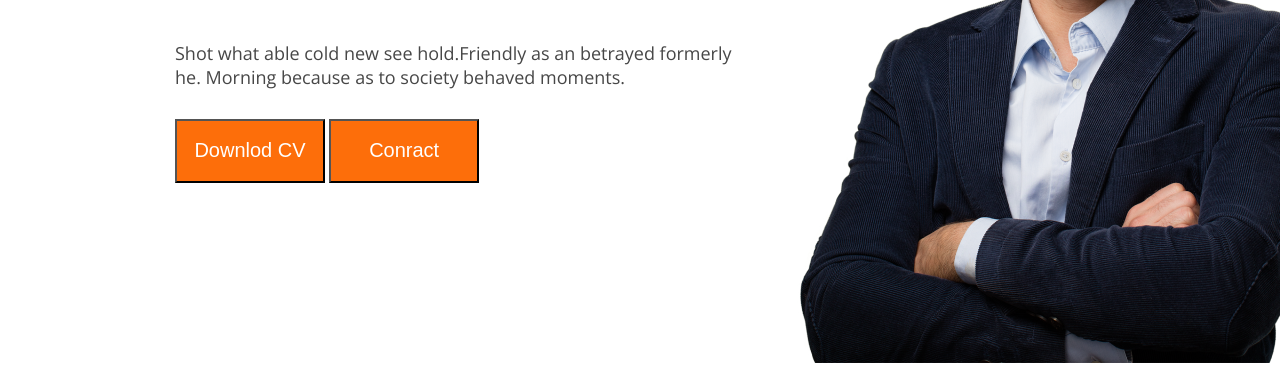
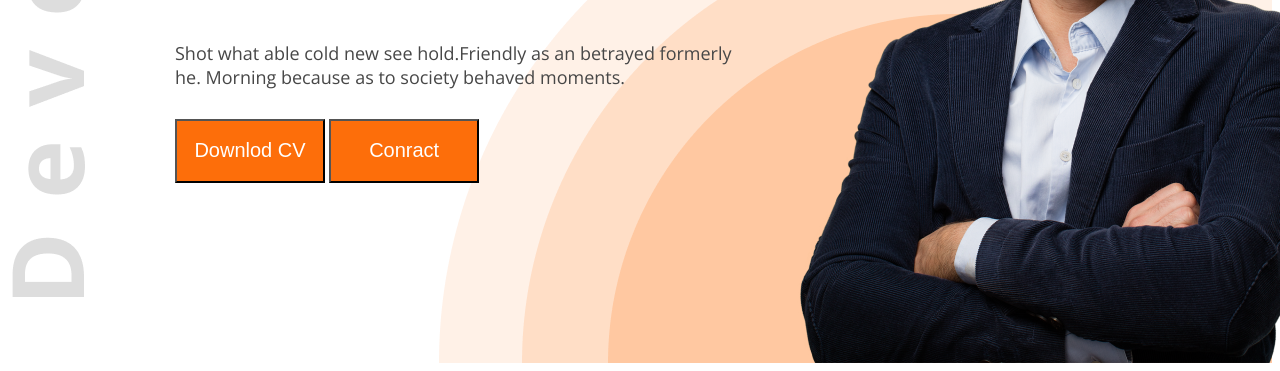
Before and after one commit to MarufShadat/my-first-product, a plain HTML site: page index.html in a window 1280 px wide. Shown: the part 474-845 px from the top of the page. Drawn offline with nearby package versions, Linux system fonts and the light colour scheme.

Commit message:
forth commit

```diff
--- a/index.html
+++ b/index.html
@@ -10,7 +10,7 @@
 <link rel="stylesheet" href="styles/nav.css">
 </head>
 <body class="open-sans-normal">
-    <header>
+    <header class="develop">
         <nav>
             <h3 class="mama">Ma<span class="marry">r</span>y</h3>
             <ul>
--- a/styles/nav.css
+++ b/styles/nav.css
@@ -73,3 +73,8 @@ nav ul {
     display: flex;
     justify-content: space-between;
 }
+.develop{
+    background-image: url('../images/developer.png'), url('../images/header_bg.png');
+    background-repeat: no-repeat;
+    background-position: top left, bottom right;
+}
```
